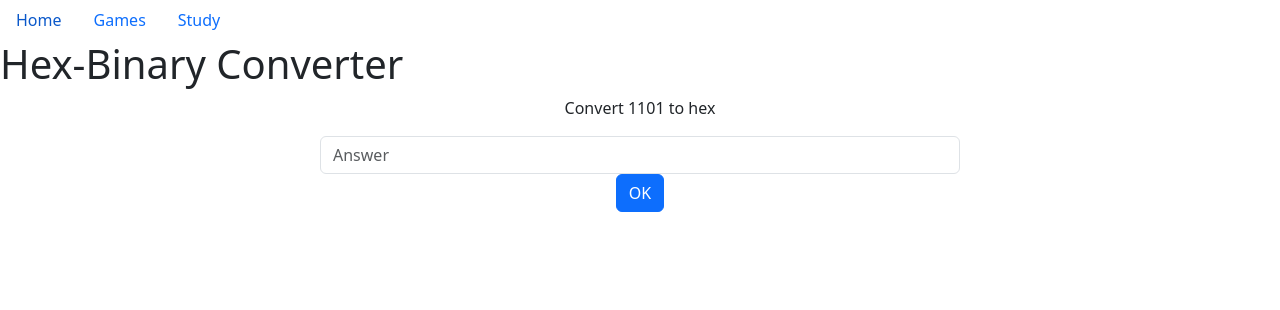
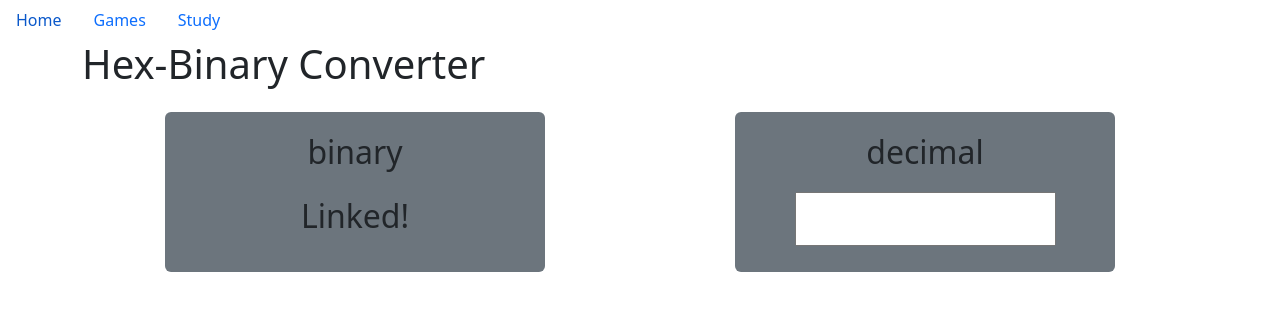
Before and after one commit to kroessam/study-games-site, a plain HTML site: page study/hex-binary.html in a window 1280 px wide. Drawn offline with nearby package versions, Linux system fonts and the light colour scheme.

Commit message:
Randomly Selecting Types

```diff
--- a/main.css
+++ b/main.css
@@ -1,3 +1,12 @@
 #answer {
   width: 50%;
 }
+
+#box-row {
+  display: flex;
+}
+
+.box {
+  background-color: red;
+
+}
--- a/study/hex-binary.html
+++ b/study/hex-binary.html
@@ -10,7 +10,7 @@
       integrity="sha384-QWTKZyjpPEjISv5WaRU9OFeRpok6YctnYmDr5pNlyT2bRjXh0JMhjY6hW+ALEwIH"
       crossorigin="anonymous"
     />
-    <link rel="stylesheet" href="../main.css">
+    <link rel="stylesheet" href="../main.css" />
   </head>
   <body>
     <header>
@@ -28,21 +28,27 @@
         </li>
       </ul>
     </header>
-    <h1>Hex-Binary Converter</h1>
-    <form>
-      <p class="text-center">Convert 1101 to hex</p>
-      <input
-        type="text"
-        id="answer"
-        class="form-control d-block mx-auto"
-        placeholder="Answer"
-      />
-      <button type="button" class="btn btn-primary d-block mx-auto">OK</button>
-    </form>
+    <main class="container">
+      <h1>Hex-Binary Converter</h1>
+
+      <div id="box-row" class="row justify-content-around">
+        <div class="box col-md-4 gy-3 text-center rounded bg-secondary p-3">
+          <p id="type" class="fs-2">Test</p>
+          <p id="value" class="fs-2">Test</p>
+        </div>
+
+        <div class="box col-md-4 gy-3 text-center rounded bg-secondary p-3">
+          <p id="answerType" class="fs-2">Test</p>
+          <input id="answerValue" type="text" class="fs-2 w-75"/>
+        </div>
+      </div>
+    </main>
+
     <script
       src="https://cdn.jsdelivr.net/npm/bootstrap@5.3.3/dist/js/bootstrap.bundle.min.js"
       integrity="sha384-YvpcrYf0tY3lHB60NNkmXc5s9fDVZLESaAA55NDzOxhy9GkcIdslK1eN7N6jIeHz"
       crossorigin="anonymous"
     ></script>
+    <script src="./hex-binary.js"></script>
   </body>
 </html>
--- /dev/null
+++ b/study/hex-binary.js
@@ -0,0 +1,40 @@
+const types = ["binary", "hexadecimal", "decimal"];
+
+let typeEl;
+let valueEl;
+let answerTypeEl;
+let answerValueEl;
+let type = "Linked!";
+let value = "Linked!";
+let answerType = "Linked!";
+let answerValue;
+
+function init() {
+  typeEl = document.getElementById("type");
+  valueEl = document.getElementById("value");
+  answerTypeEl = document.getElementById("answerType");
+  answerValueEl = document.getElementById("answerValue");
+
+  setQuestion();
+}
+
+function setQuestion() {
+  let remainingTypes = types;
+
+  // get random type from array
+  let typeIndex = Math.floor(Math.random() * remainingTypes.length);
+  type = remainingTypes[typeIndex];
+
+  remainingTypes.splice(typeIndex, 1); // remove chosen type (no repeats)
+
+  // get random type from remaining array options
+  typeIndex = Math.floor(Math.random() * remainingTypes.length);
+  answerType = remainingTypes[typeIndex];
+
+  // update HTML elements
+  typeEl.innerText = type;
+  valueEl.innerText = value;
+  answerTypeEl.innerText = answerType;
+}
+
+window.addEventListener("load", init);
```
